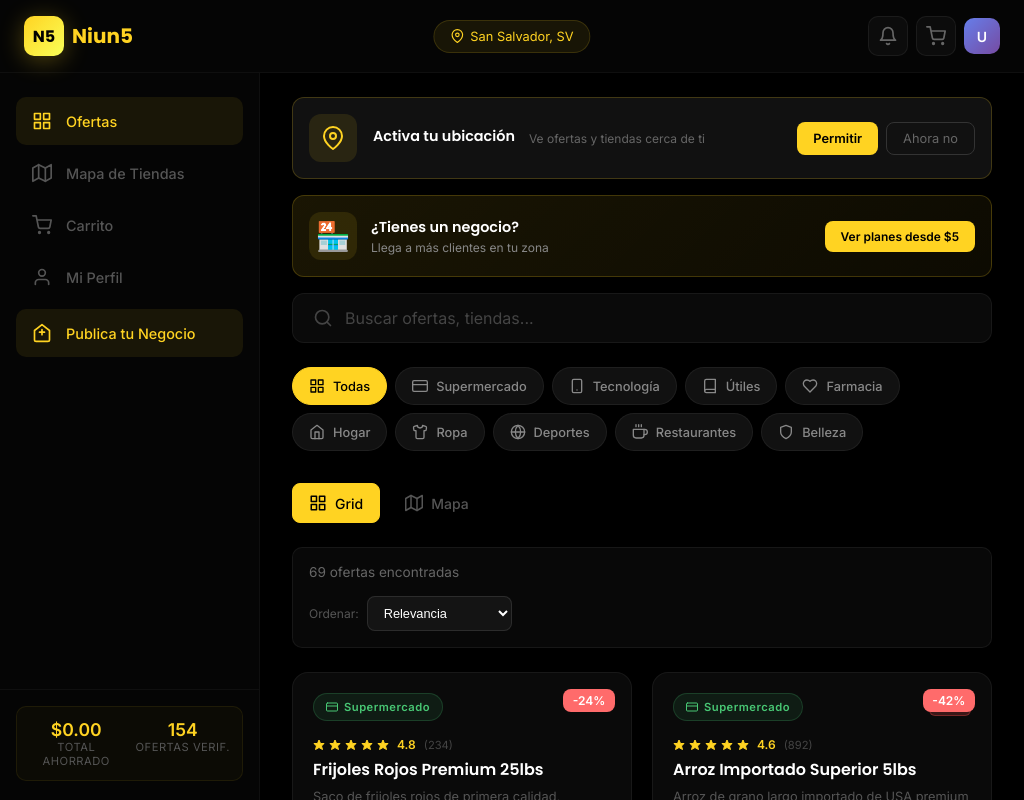
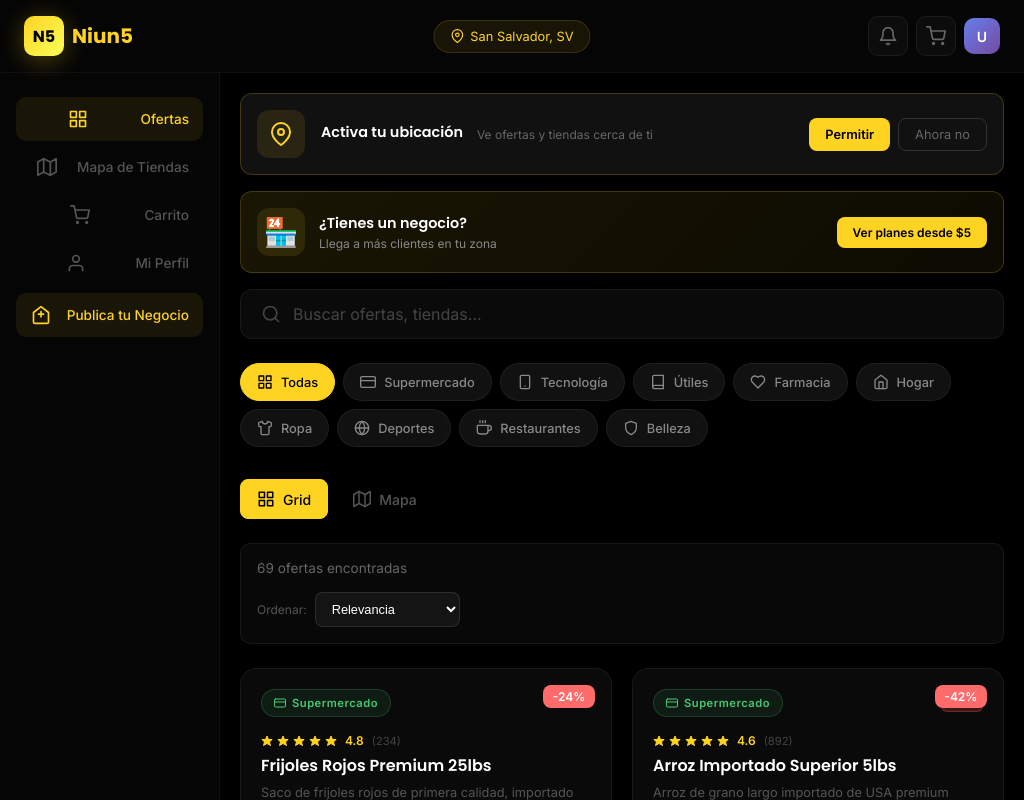
Before and after one commit to DXpz/Niun, a React (Vite) app: page / in a window 1024 px wide. Both pictures are taken after typing "name@example.com", "Sample123" into the empty fields and a click on the button "Ingresar". Shown: the top 800 px of the page. Built offline with nearby package versions, Linux system fonts and the light colour scheme.

Commit message:
fix: improve sidebar responsive behavior
- Add transform-based slide animation instead of left
- Add tablet breakpoint (769px-1024px) with collapsed nav icons
- Add flex-shrink to sidebar to prevent overflow
- Add overflow-x hidden to main-panel
- Smooth transitions for all breakpoints

```diff
--- a/src/components/Home.css
+++ b/src/components/Home.css
@@ -19,11 +19,14 @@
   position: sticky;
   top: 0;
   height: 100vh;
+  flex-shrink: 0;
+  transition: transform 0.3s ease, width 0.3s ease;
 }
 
 .sidebar-nav {
   flex: 1;
   padding: 0 1rem;
+  overflow-y: auto;
 }
 
 .nav-item {
@@ -184,6 +187,7 @@
   min-width: 0;
   display: flex;
   flex-direction: column;
+  overflow-x: hidden;
 }
 
 .search-bar {
@@ -284,6 +288,33 @@
   color: #fff;
 }
 
+@media (min-width: 769px) and (max-width: 1024px) {
+  .sidebar {
+    width: 220px;
+  }
+
+  .nav-item {
+    padding: 0.75rem 0.875rem;
+    font-size: 0.85rem;
+  }
+
+  .nav-item span {
+    display: none;
+  }
+
+  .nav-item svg {
+    margin: 0 auto;
+  }
+
+  .sidebar-footer {
+    display: none;
+  }
+
+  .main-panel {
+    padding: 1.25rem;
+  }
+}
+
 @media (max-width: 768px) {
   .home-content {
     position: relative;
@@ -291,15 +322,16 @@
 
   .sidebar {
     position: fixed;
-    left: -280px;
+    left: 0;
+    top: 0;
+    transform: translateX(-100%);
     z-index: 100;
-    transition: left 0.3s ease;
     width: 280px;
     height: 100vh;
   }
 
   .sidebar.open {
-    left: 0;
+    transform: translateX(0);
   }
 
   .sidebar-overlay {
@@ -381,7 +413,6 @@
 @media (max-width: 480px) {
   .sidebar {
     width: 100%;
-    left: -100%;
   }
 
   .main-panel {
```
